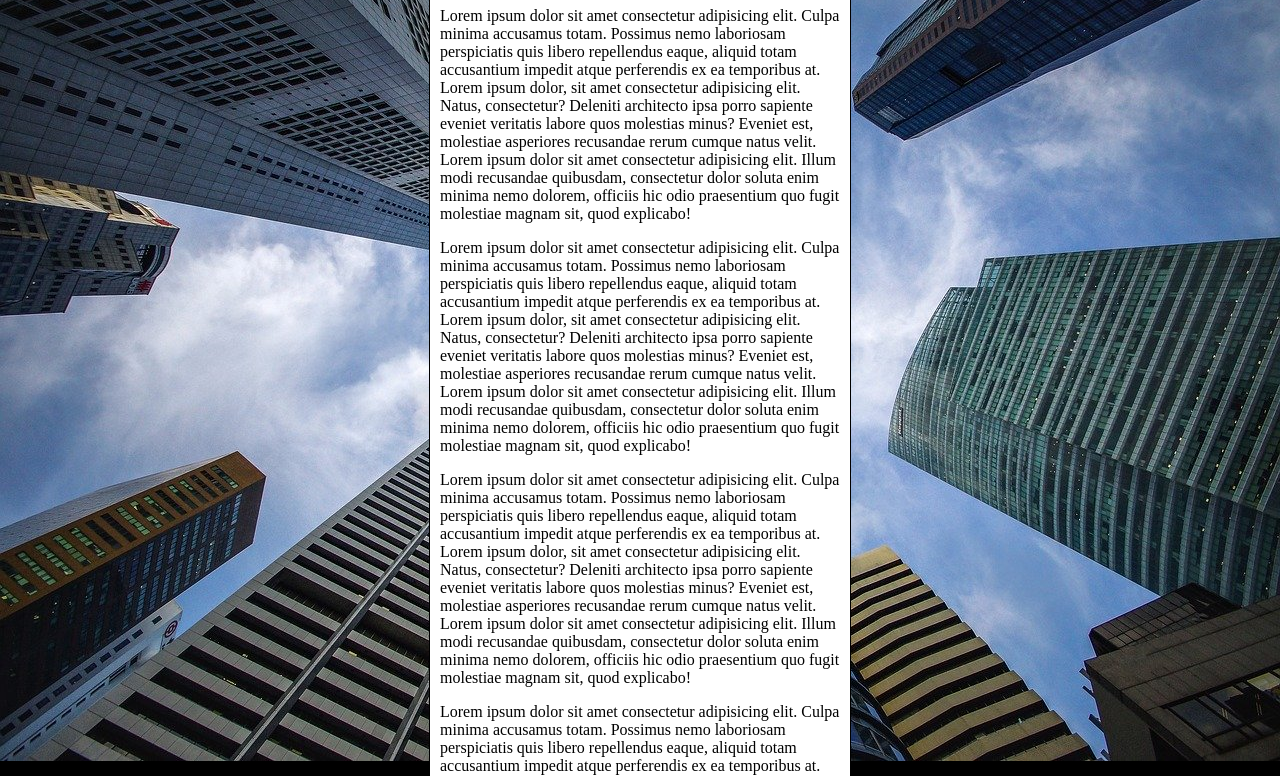
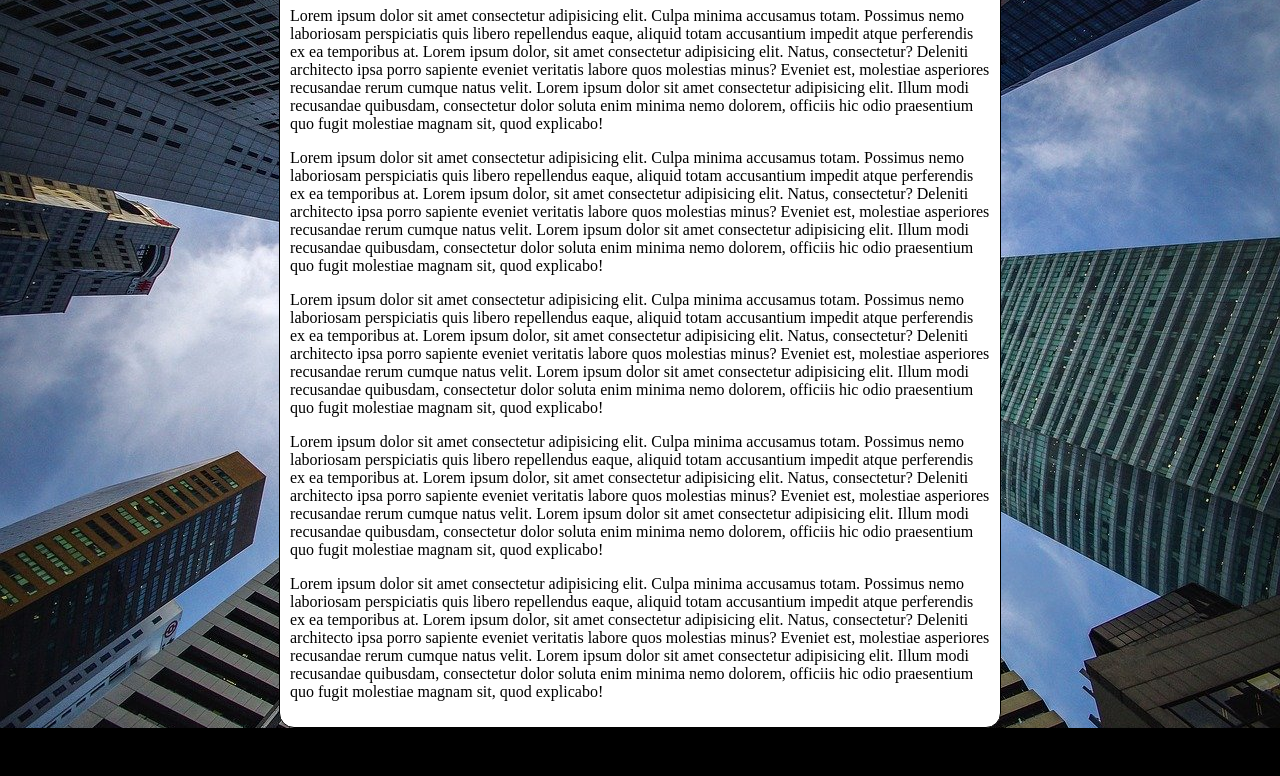
Before and after one commit to barbara-nascimento/html-css, a plain HTML site: page exercicios/ex022/fundo006.html in a window 1280 px wide. Shown: the part 92-868 px from the top of the page. After the commit the page ends 820 px from the top, so only its background shows below. Drawn offline with Linux system fonts and the light colour scheme.

Commit message:
Update fundo006.html

```diff
--- a/exercicios/ex022/fundo006.html
+++ b/exercicios/ex022/fundo006.html
@@ -3,7 +3,7 @@
 <head>
     <meta charset="UTF-8">
     <meta name="viewport" content="width=device-width, initial-scale=1.0">
-    <title>Document</title>
+    <title>Fundo fixo de Tela</title>
     <style>
         body {
             height: 100vh;
@@ -11,14 +11,19 @@
             background-image: url('imagens/wallpaper002.jpg');
             background-position: center top;
             background-repeat: no-repeat;
-            background-size: cover; /*contain: usa 100% da imagem sem corta-la; cover: vai cobrir a tela toda, mesmo que pra isso ele corte um pouco da imagem
+            background-size: cover;  /*contain: usa 100% da imagem sem corta-la; cover: vai cobrir a tela toda, mesmo que pra isso ele corte um pouco da imagem
+            100% 100% : dessa maneira você consegue colocar 100% da imagem em largura e altura*/
+            background-attachment: fixed; /*scroll: a medida que eu rolo a imagem, ela se repete. fixed: fixa a imagem independente da rolagem */
+            /* Shorthand - background
+                color > image > position > repeat > [size] > attachment
 
-            100% 100% : dessa maneira você consegue colocar 100% da imagem em largura e altura*/
+            background: black url('image/wallpaper002.jpg') center center no-repeat fixed;
+            background-size cover;*/
         }
 
         main {
             background-color: white;
-            width: 400px;
+            max-width: 700px;
             padding: 10px;
             margin: auto;
             border: 1px solid black;
```
